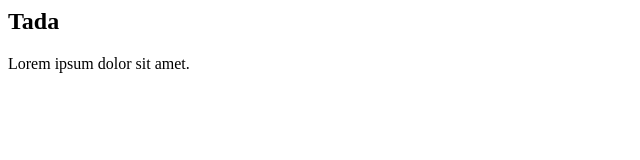
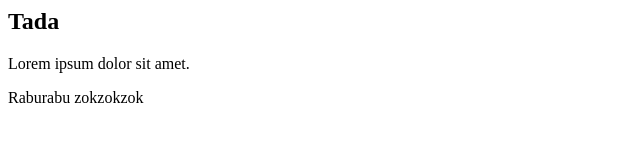
Before and after one commit to Fat-Fingers/My-first-repo, a plain HTML site: page index.html in a window 1280 px wide. Shown: the whole page, without its empty margins (0-640 px from the left). Drawn offline with Linux system fonts and the light colour scheme.

Commit message:
added body text.

```diff
--- a/index.html
+++ b/index.html
@@ -6,7 +6,10 @@
 
 <body>
     <h2>Tada</h2>
-<p> Lorem ipsum dolor sit amet.</p>
+    <p> Lorem ipsum dolor sit amet.</p>
+    <div>
+        <p><span>Raburabu zokzokzok</span></p>
+    </div>
 </body>
 
 </html>
```
